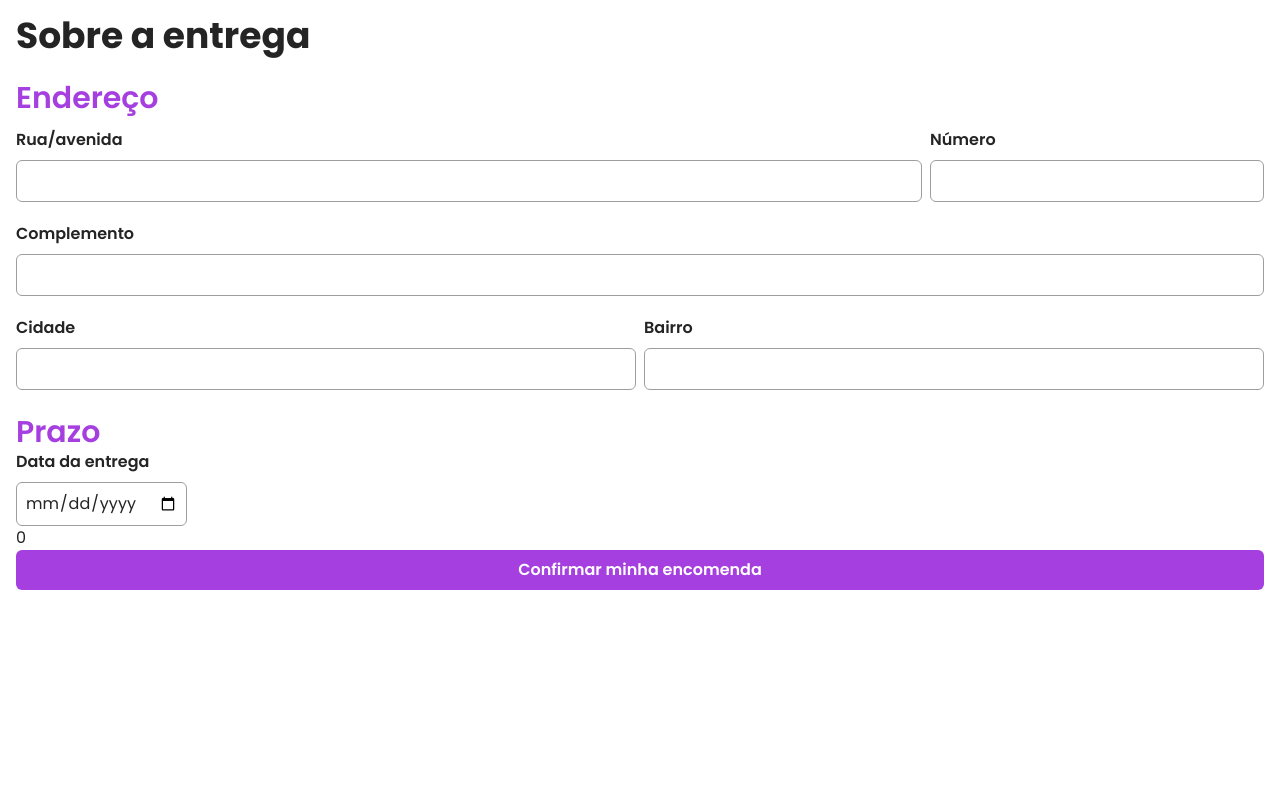
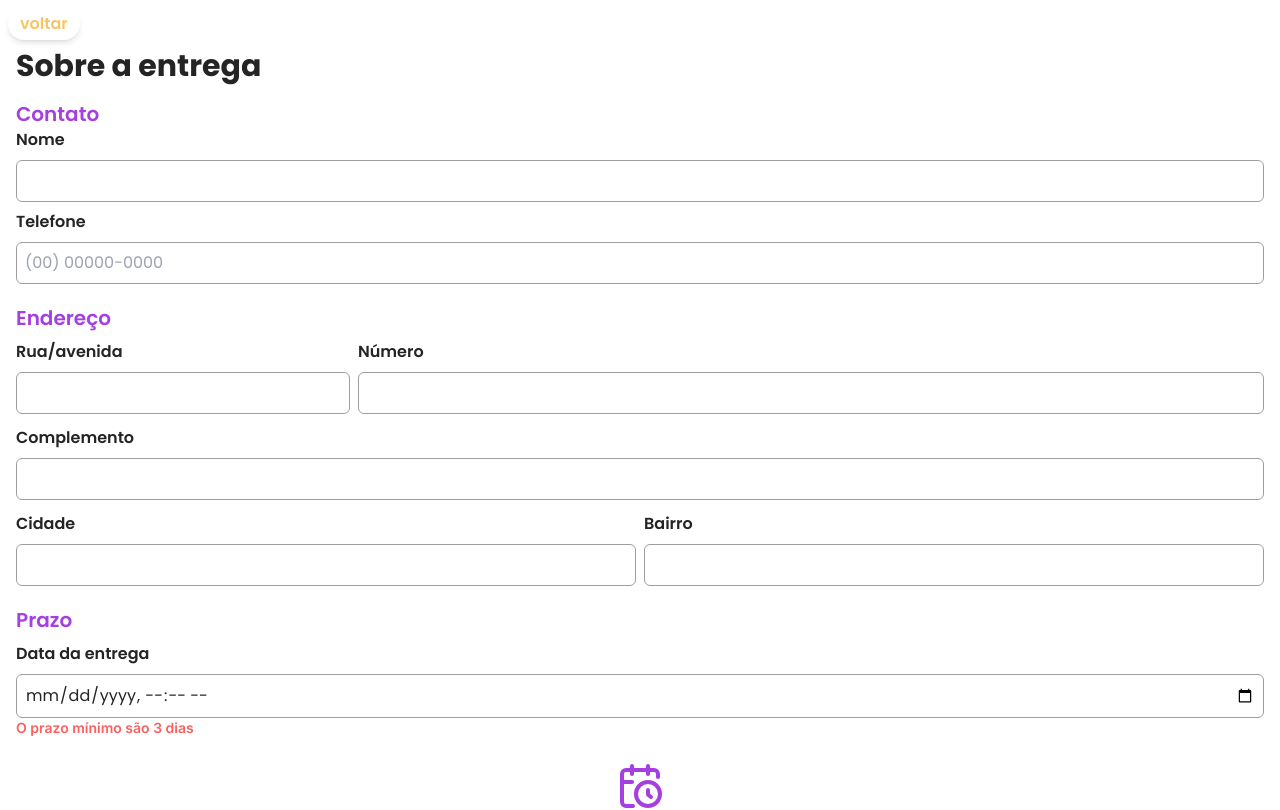
Before and after one commit to Maxwell-Santos/vitrine-bolos, a React (Vite) app: page /entrega in a window 1280 px wide. Shown: the top 810 px of the page. Built offline with nearby package versions, Linux system fonts and the light colour scheme.

Commit message:
ajustes da tela de entrega, adicionando validações e área pra contato

```diff
--- a/package.json
+++ b/package.json
@@ -15,7 +15,8 @@
     "react": "^18.3.1",
     "react-dom": "^18.3.1",
     "react-modal-sheet": "^3.5.0",
-    "react-router": "^7.1.1"
+    "react-router": "^7.1.1",
+    "sweetalert2": "^11.15.3"
   },
   "devDependencies": {
     "@eslint/js": "^9.17.0",
--- a/src/App.tsx
+++ b/src/App.tsx
@@ -1,10 +1,8 @@
 import { Outlet } from 'react-router'
 import { Checkout } from './components/Checkout'
-import { CheckoutProvider } from './context/checkout-context'
 
 function App() {
   return (
-    <CheckoutProvider>
     <div className="min-h-dvh flex flex-col">
       <main className="flex-1">
         <Outlet />
@@ -12,7 +10,6 @@ function App() {
 
       <Checkout />
     </div>
-    </CheckoutProvider>
   )
 }
 
--- a/src/Router.tsx
+++ b/src/Router.tsx
@@ -3,9 +3,12 @@ import App from './App'
 import { Vitrine } from './pages/Vitrine'
 import { Bolo } from './pages/Bolo'
 import { Entrega } from './pages/Entrega'
+import { Confirmar } from './pages/Confirmar'
+import { CheckoutProvider } from './context/checkout-context'
 
 export function Router() {
   return (
+    <CheckoutProvider>
       <BrowserRouter>
         <Routes>
           <Route element={<App />}>
@@ -13,7 +16,9 @@ export function Router() {
             <Route path="bolo/:id" element={<Bolo />} />
           </Route>
           <Route path="entrega" element={<Entrega />} />
+          <Route path="confirmar" element={<Confirmar />} />
         </Routes>
       </BrowserRouter>
+    </CheckoutProvider>
   )
 }
--- a/src/components/BoloEncomendado.tsx
+++ b/src/components/BoloEncomendado.tsx
@@ -15,7 +15,7 @@ export function BoloEncomendado(bolo: EncomendaInterface) {
         <div>
           <b className="mr-3">Peso</b>
           <button className="btn-primary rounded-lg p-1 w-8 h-8">-</button>
-          <span className="mx-4">{bolo.peso} Kg</span>
+          <span className="mx-3">{bolo.peso} Kg</span>
           <button className="btn-primary rounded-lg p-1 w-8 h-8">+</button>
         </div>
 
--- a/src/components/Checkout.tsx
+++ b/src/components/Checkout.tsx
@@ -11,7 +11,7 @@ export function Checkout() {
 
   const [isOpen, setOpen] = useState(false)
 
-  const showTotal = () => {
+  const montarTextoTotal = () => {
     const substantive =
       checkoutContext.bolosEncomendados.length > 1 ? 'itens' : 'item'
     return `${checkoutContext.bolosEncomendados.length} ${substantive}`
@@ -23,7 +23,7 @@ export function Checkout() {
         <span className="text-sm font-inter">Resumo</span>
         <span className="text-xl">
           {formatarMoeda(checkoutContext.total)}
-          <span className="text-sm">/ {showTotal()}</span>
+          <span className="text-sm">/ {montarTextoTotal()}</span>
         </span>
       </div>
       <button
--- a/src/http-client.ts
+++ b/src/http-client.ts
@@ -2,8 +2,8 @@ const baseUrl = '/cakes.json'
 
 export class HttpClient {
   static async GetOne<T>(
-    id: string,
-    init?: RequestInit
+    id: number
+    // init?: RequestInit
   ): Promise<T | undefined> {
     try {
       // const response = await fetch(baseUrl + `/${id}`, {
@@ -13,7 +13,7 @@ export class HttpClient {
       const response = await fetch(baseUrl)
       const data = await response.json()
       console.log(data)
-      const cake = data.find((cake: Cake) => cake.id == id)
+      const cake = data.find((cake: Bolo) => cake.id == id)
       return cake
     } catch (error) {
       console.error(error)
--- a/src/index.css
+++ b/src/index.css
@@ -26,7 +26,7 @@
 
 @layer components {
   .btn-primary {
-    @apply bg-primary hover:bg-primary-h transition-all p-2 px-5 text-[#fff] font-semibold rounded-md;
+    @apply bg-primary hover:bg-primary-h disabled:opacity-50 disabled:hover:bg-primary transition-all p-2 px-5 text-[#fff] font-semibold rounded-md;
   }
 
   .btn-secondary {
--- /dev/null
+++ b/src/pages/Confirmar.tsx
@@ -0,0 +1,14 @@
+import { useContext } from 'react'
+import { CheckoutContext } from '../context/checkout-context'
+
+export function Confirmar() {
+  const checkoutContext = useContext(CheckoutContext)
+
+  console.log(checkoutContext.entrega)
+  console.log(checkoutContext.total)
+  return (
+    <div className="pt-12 p-4 min-h-dvh">
+      <h2 className="text-4xl font-bold">Sobre a entrega</h2>
+    </div>
+  )
+}
--- a/src/pages/Entrega.tsx
+++ b/src/pages/Entrega.tsx
@@ -1,16 +1,27 @@
 import { CalendarClock } from 'lucide-react'
-import { useState } from 'react'
+import { useContext, useState } from 'react'
+import { Link, useNavigate } from 'react-router'
+import Swal from 'sweetalert2'
+import { CheckoutContext } from '../context/checkout-context'
 
 export function Entrega() {
-  const [diasFaltando, setDiasFaltando] = useState<number>(0)
+  const checkoutContext = useContext(CheckoutContext)
+
+  const [endereco, setEndereco] = useState<Endereco>({} as Endereco)
+  const [contato, setContato] = useState<Contato>({} as Contato)
+
+  const navegar = useNavigate()
+
+  const [diasFaltando, setDiasFaltando] = useState(0)
+  const [atingiuPrazoMinimo, setAtingiuPrazoMinimo] = useState(false)
+
   const newDate = new Date()
-
-  const hoje = `${newDate.getFullYear()}-${
+  const dataMinima = `${newDate.getFullYear()}-${
     newDate.getMonth() + 1
-  }-${newDate.getDate()}`
+  }-${newDate.getDate()}T${newDate.getHours()}:${newDate.getMinutes()}`
 
   const calcularTempoEstimado = (data: string) => {
-    const [ano, mes, dia] = data.split('-')
+    const [ano, mes, dia] = data.split('T')[0].split('-')
 
     const hoje = new Date().getTime()
     const dataEntrega = new Date(
@@ -19,71 +30,189 @@ export function Entrega() {
       Number(dia)
     ).getTime()
 
+    const tresDias = 3 * 24 * 60 * 60 * 1000
+    const diasMinimosParaEntrega = Math.abs(tresDias + hoje)
+
+    if (dataEntrega < diasMinimosParaEntrega) {
+      Swal.fire({
+        icon: 'warning',
+        title: 'Prazo',
+        text: `Recomendamos que faça seu encomenda com até 3 dias de antecedência`,
+      })
+    }
+
+    setAtingiuPrazoMinimo(!(dataEntrega < diasMinimosParaEntrega))
+
     const umDia = 24 * 60 * 60 * 1000
     const diff = Math.round(Math.abs((hoje - dataEntrega) / umDia))
 
     setDiasFaltando(diff)
   }
 
+  const preencheuTodosOsCampos =
+    endereco.logradouro &&
+    endereco.numero &&
+    endereco.cidade &&
+    endereco.bairro &&
+    contato.nomeCliente &&
+    contato.telefoneCliente
+
+  const handleConfirmarEncomenda = () => {
+    if (!preencheuTodosOsCampos) {
+      Swal.fire({
+        icon: 'error',
+        title: 'Preencha os campos',
+        text: 'Preencha todos os campos referente ao endereço',
+      })
+
+      return
+    }
+
+    checkoutContext.adicionarInfosEntrega({ ...endereco, ...contato })
+    navegar('confirmar')
+  }
   return (
-    <div className="p-4 min-h-dvh">
-      <h2 className="text-4xl font-bold">Sobre a entrega</h2>
+    <>
+      <Link
+        to="/"
+        className="text-secondary font-semibold fixed shadow-md top-2 left-2 bg-bg-color px-3 py-1 rounded-full"
+      >
+        voltar
+      </Link>
+      <div className="pt-12 p-4 min-h-dvh">
+        <h2 className="text-3xl font-bold">Sobre a entrega</h2>
 
-      <div className="mt-6">
-        <h3 className="font-semibold text-3xl text-primary">Endereço</h3>
+        <div className="mt-4">
+          <h3 className="font-semibold text-xl text-primary">Contato</h3>
+          <div className="input-field">
+            <label htmlFor="nome">Nome</label>
+            <input
+              id="nome"
+              type="text"
+              onBlur={e =>
+                setContato({ ...contato, nomeCliente: e.target.value })
+              }
+            />
+          </div>
+          <div className="input-field mt-2">
+            <label htmlFor="tel">Telefone</label>
+            <input
+              id="tel"
+              type="tel"
+              pattern="\(\d{2}\) \d{5}-\d{4}"
+              placeholder="(00) 00000-0000"
+              onChange={e => {
+                let value = e.target.value
+                value = value.replace(/\D/g, '')
+                value = value.replace(/^(\d{2})(\d)/g, '($1) $2')
+                value = value.replace(/(\d)(\d{4})$/, '$1-$2')
+                e.target.value = value
+              }}
+              onBlur={e =>
+                setContato({ ...contato, telefoneCliente: e.target.value })
+              }
+            />
+          </div>
+        </div>
+        <div className="mt-5">
+          <h3 className="font-semibold text-xl text-primary">Endereço</h3>
 
-        <div className="flex flex-col gap-5 mt-3">
+          <div className="flex flex-col gap-3 mt-2">
             <div className="flex gap-2">
+              <div className="input-field flex-2">
+                <label htmlFor="rua-avenida">Rua/avenida</label>
+                <input
+                  id="rua-avenida"
+                  type="text"
+                  onBlur={e =>
+                    setEndereco({ ...endereco, logradouro: e.target.value })
+                  }
+                />
+              </div>
               <div className="input-field flex-1">
-              <label htmlFor="">Rua/avenida</label>
-              <input type="text" />
-            </div>
-            <div className="input-field">
-              <label htmlFor="">Número</label>
-              <input type="text" />
+                <label htmlFor="numero">Número</label>
+                <input
+                  id="numero"
+                  type="number"
+                  onBlur={e =>
+                    setEndereco({ ...endereco, numero: Number(e.target.value) })
+                  }
+                />
               </div>
             </div>
             <div className="input-field">
-            <label htmlFor="">Complemento</label>
-            <input type="text" />
+              <label htmlFor="comp">Complemento</label>
+              <input
+                id="comp"
+                type="text"
+                onBlur={e =>
+                  setEndereco({ ...endereco, complemento: e.target.value })
+                }
+              />
             </div>
             <div className="flex gap-2">
               <div className="input-field flex-1">
-              <label htmlFor="">Cidade</label>
-              <input type="text" />
+                <label htmlFor="cidade">Cidade</label>
+                <input
+                  id="cidade"
+                  type="text"
+                  onBlur={e =>
+                    setEndereco({ ...endereco, cidade: e.target.value })
+                  }
+                />
               </div>
               <div className="input-field flex-1">
-              <label htmlFor="">Bairro</label>
-              <input type="text" />
+                <label htmlFor="bairro">Bairro</label>
+                <input
+                  id="bairro"
+                  type="text"
+                  onBlur={e =>
+                    setEndereco({ ...endereco, bairro: e.target.value })
+                  }
+                />
               </div>
             </div>
           </div>
         </div>
-      <div className="mt-6">
-        <h3 className="font-semibold text-3xl text-primary">Prazo</h3>
-        <div className="input-field max-w-min">
+        <div className="mt-5">
+          <h3 className="font-semibold text-xl text-primary">Prazo</h3>
+
+          <div className="input-field mt-2">
             <label htmlFor="">Data da entrega</label>
             <input
-            type="date"
-            min={hoje}
+              type="datetime-local"
+              min={dataMinima}
               onBlur={e => calcularTempoEstimado(e.currentTarget.value)}
             />
           </div>
         </div>
 
+        {!atingiuPrazoMinimo && (
+          <p className="text-[#fb5f5f] text-sm   font-inter font-semibold">
+            O prazo mínimo são 3 dias
+          </p>
+        )}
+
         <div>
-        {diasFaltando && (
           <div className="flex flex-col items-center gap-2 my-6">
             <CalendarClock size={48} color="#a53fe0" />
             <span className="text-xl">Tempo estimado</span>
             <span className="text-4xl font-bold text-primary">
-              {diasFaltando}
+              {diasFaltando == 1
+                ? diasFaltando + ' dia'
+                : diasFaltando + ' dias'}
             </span>
           </div>
-        )}
         </div>
 
-      <button className="btn-primary w-full">Confirmar minha encomenda</button>
+        <button
+          className="btn-primary w-full"
+          {...{ disabled: !atingiuPrazoMinimo || !preencheuTodosOsCampos }}
+          onClick={handleConfirmarEncomenda}
+        >
+          Confirmar minha encomenda
+        </button>
       </div>
+    </>
   )
 }
--- /dev/null
+++ b/src/types/Contato.d.ts
@@ -0,0 +1,4 @@
+type Contato = {
+  nomeCliente: string
+  telefoneCliente: string
+}
```
Also changed, not shown: src/context/checkout-context.tsx (+12 -1 lines), src/types/Endereco.d.ts (added, +7 -0 lines), 1 other file (tests, documents, lock files or other folders). Lines whose indentation alone changed are shown as unchanged.
